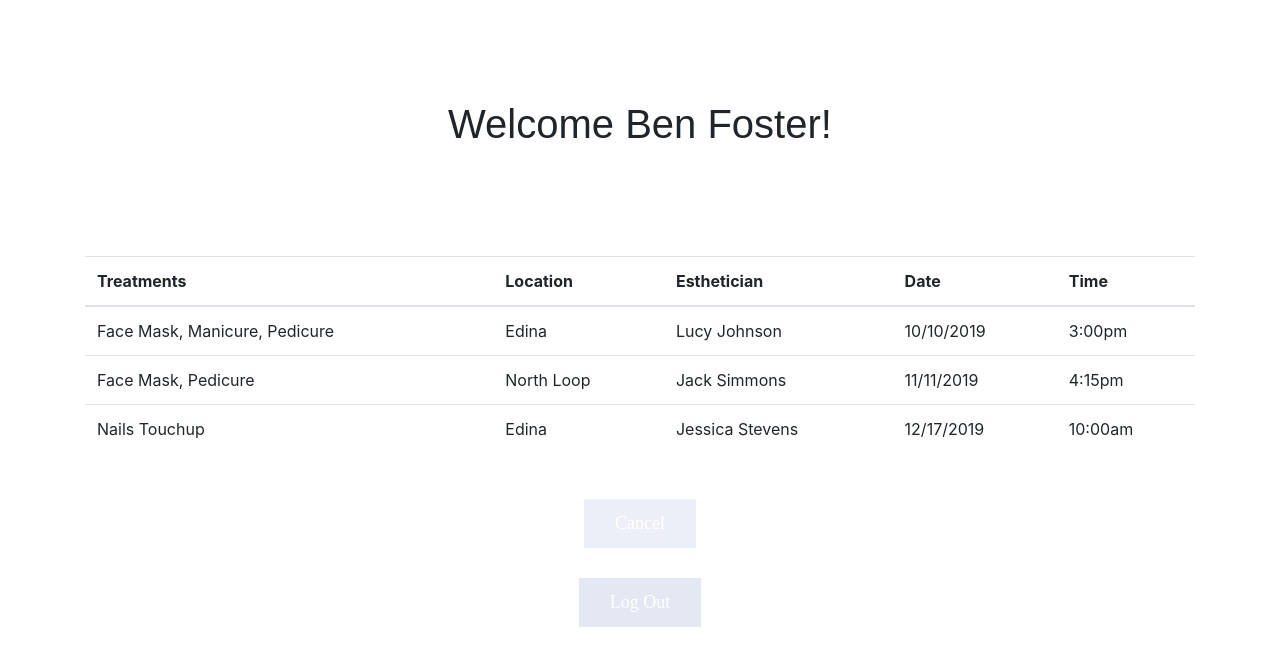
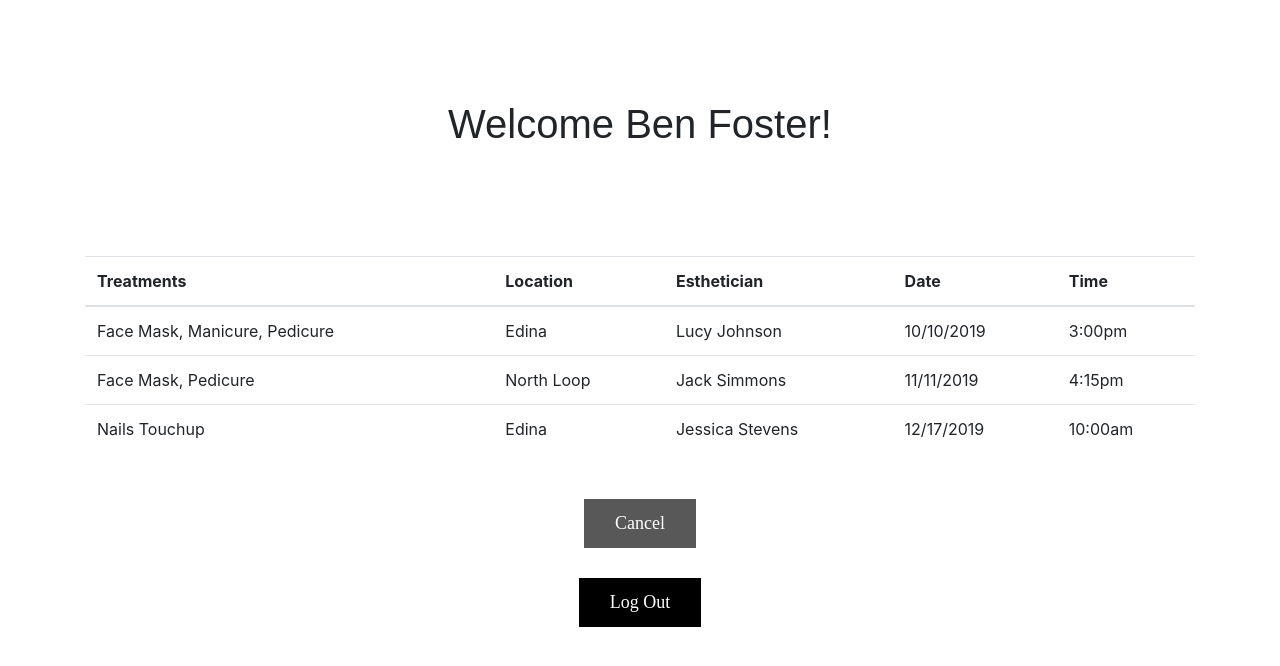
Before and after one commit to yylhyyw/face-foundry-portal, an Angular app: page / in a window 1280 px wide. Shown: the top 666 px of the page. Built offline with nearby package versions, Linux system fonts and the light colour scheme.

Commit message:
black buttons

```diff
--- a/src/styles.css
+++ b/src/styles.css
@@ -27,8 +27,8 @@ P, input, textarea {
     font-size: 18px;
     padding: 10px 30px 10px 30px;
 
-    background-color: #E3E8F3 !important;
-    border-color:  #E3E8F3 !important;
+    background-color: #000 !important;
+    border-color:  #000 !important;
     color: #fff;
     cursor: pointer;
 }
@@ -38,6 +38,8 @@ P, input, textarea {
     color: #000;
 }
 .btn-primary:disabled {
+    background-color: #000 !important;
+    border-color:  #000 !important;
     color: #fff !important;
     cursor: auto;
 }
```
